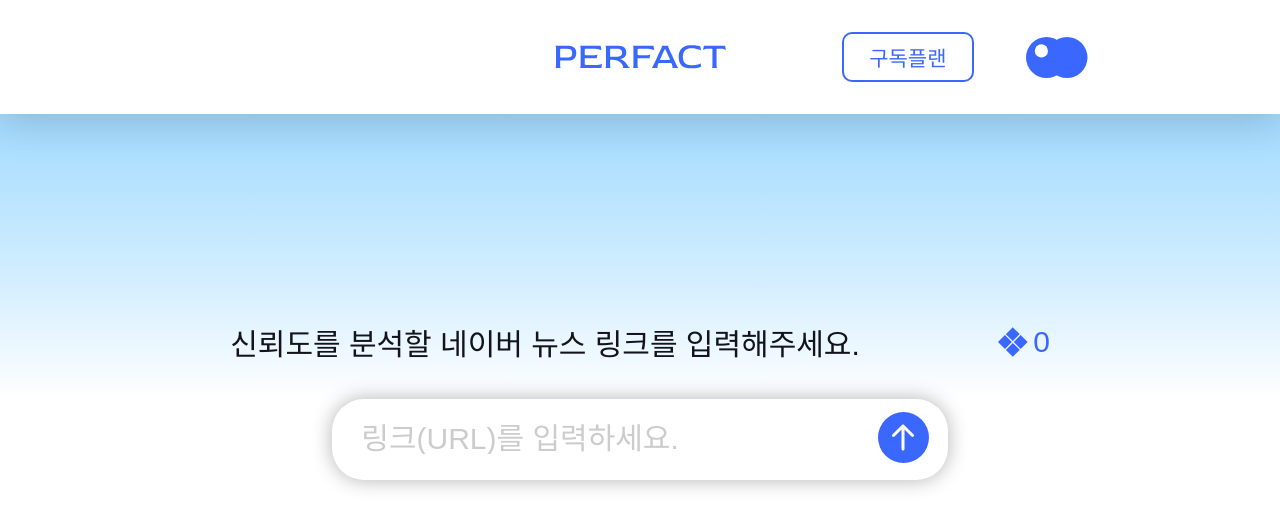
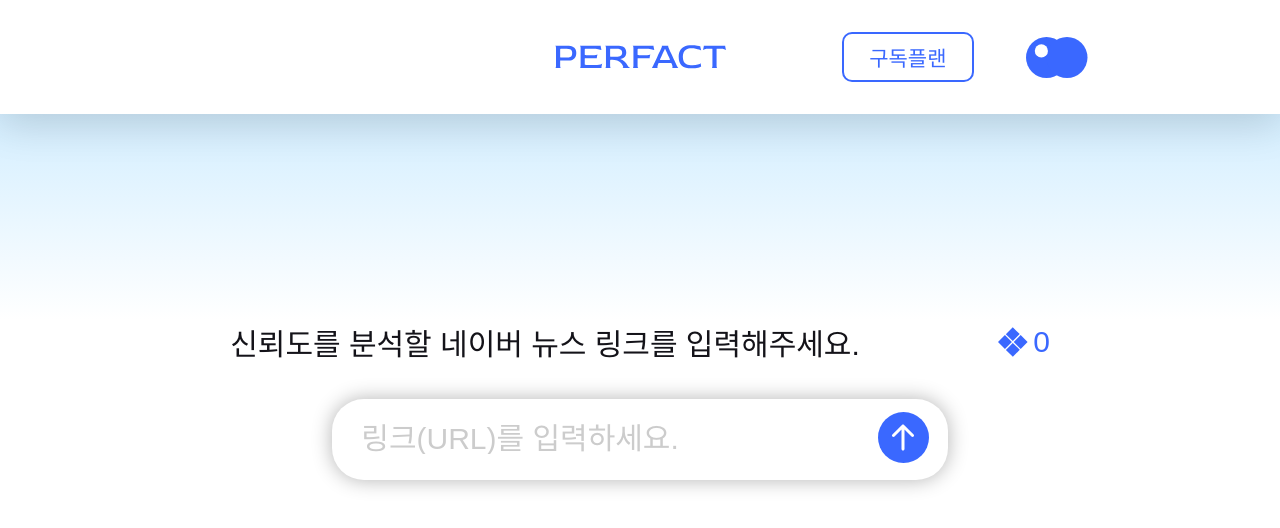
Before and after one commit to 508PERFACT/FE, a React (Vite) app: page / in a window 1280 px wide. Shown: the top 528 px of the page. Built offline with nearby package versions, Linux system fonts and the light colour scheme; no server answers; sample sign-in values are in the browser's storage; a web font is replaced by a local one.

Commit message:
💄: 레이아웃 배경 변경

```diff
--- a/src/styles/components/Layout.module.scss
+++ b/src/styles/components/Layout.module.scss
@@ -3,5 +3,5 @@
   height: 100vh;
   display: flex;
   justify-content: center;
-  background: linear-gradient(#80ceff 0%, #d3eeff 35%, white 50%);
+  background: linear-gradient(0deg, #fff 60%, #d3eeff 85.96%, #80ceff 100%);
 }
```
